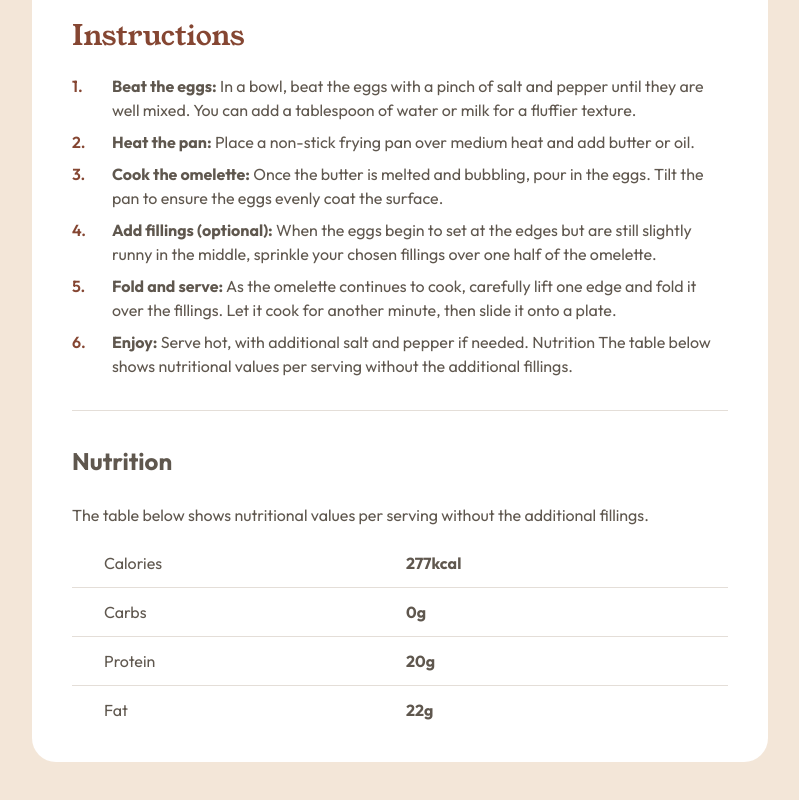
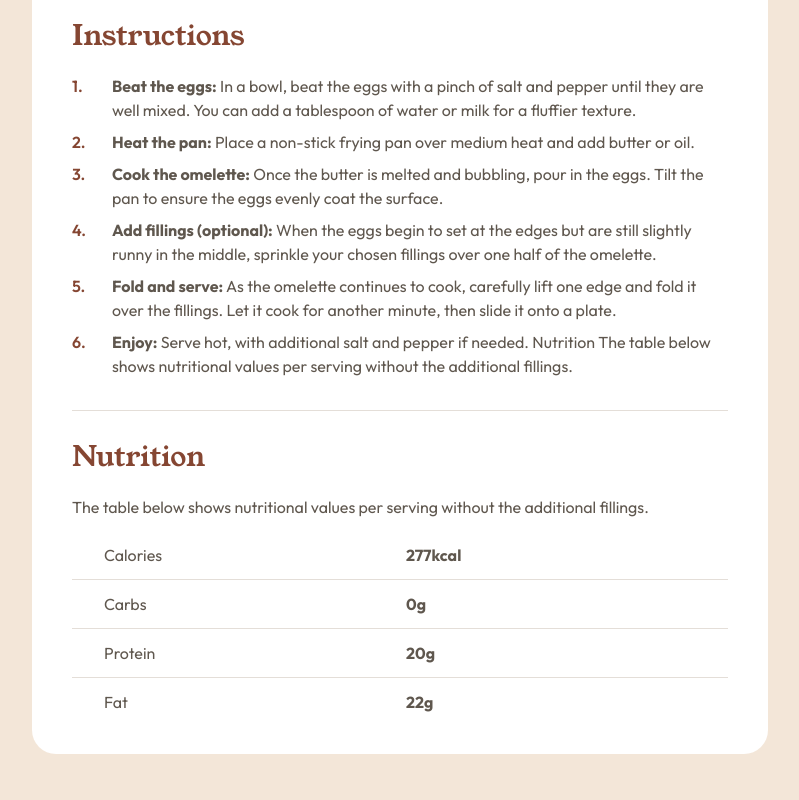
Before and after one commit to tasosbeast/recipe-page-main, a plain HTML site: page index.html in a window 1280 px wide. Shown: the part 1103-1903 px from the top of the page, without its empty margins (240-1039 px from the left). Drawn offline with Linux system fonts and the light colour scheme.

Commit message:
style: update nutrition section heading with new classes for improved styling

```diff
--- a/index.html
+++ b/index.html
@@ -91,7 +91,7 @@
         </section>
         <hr />
         <section class="nutrition flow">
-          <h2>Nutrition</h2>
+          <h2 class="text-preset-2 text-brown-800">Nutrition</h2>
           <p>
             The table below shows nutritional values per serving without the
             additional fillings.
```
